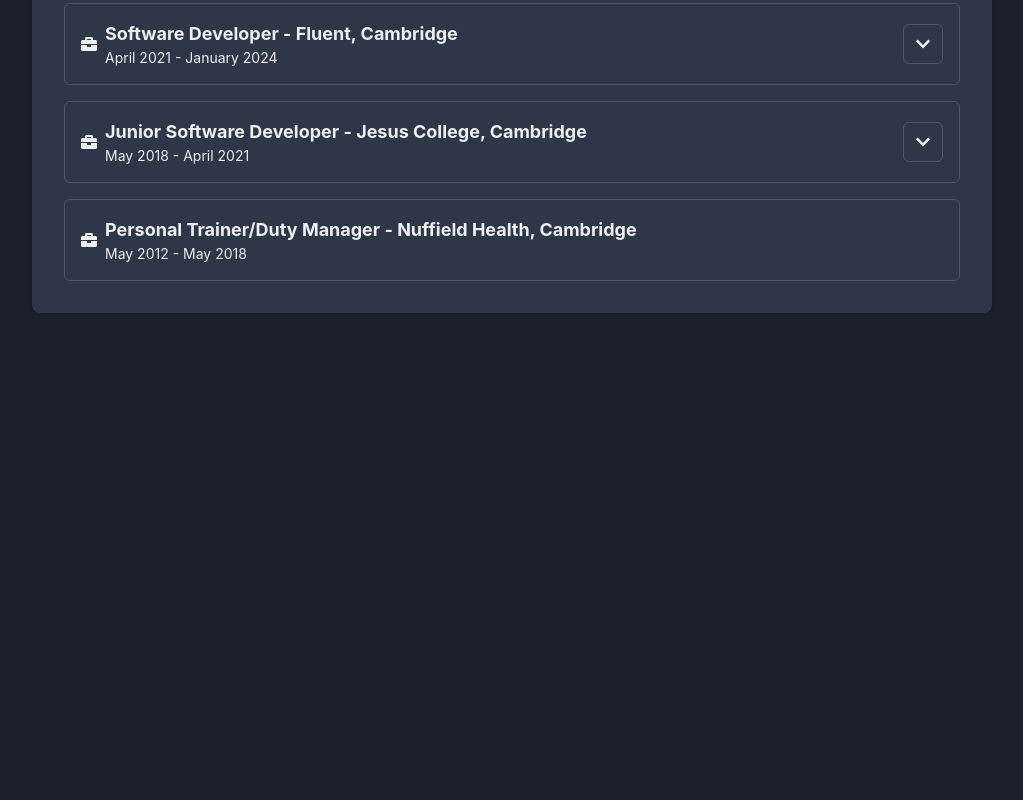
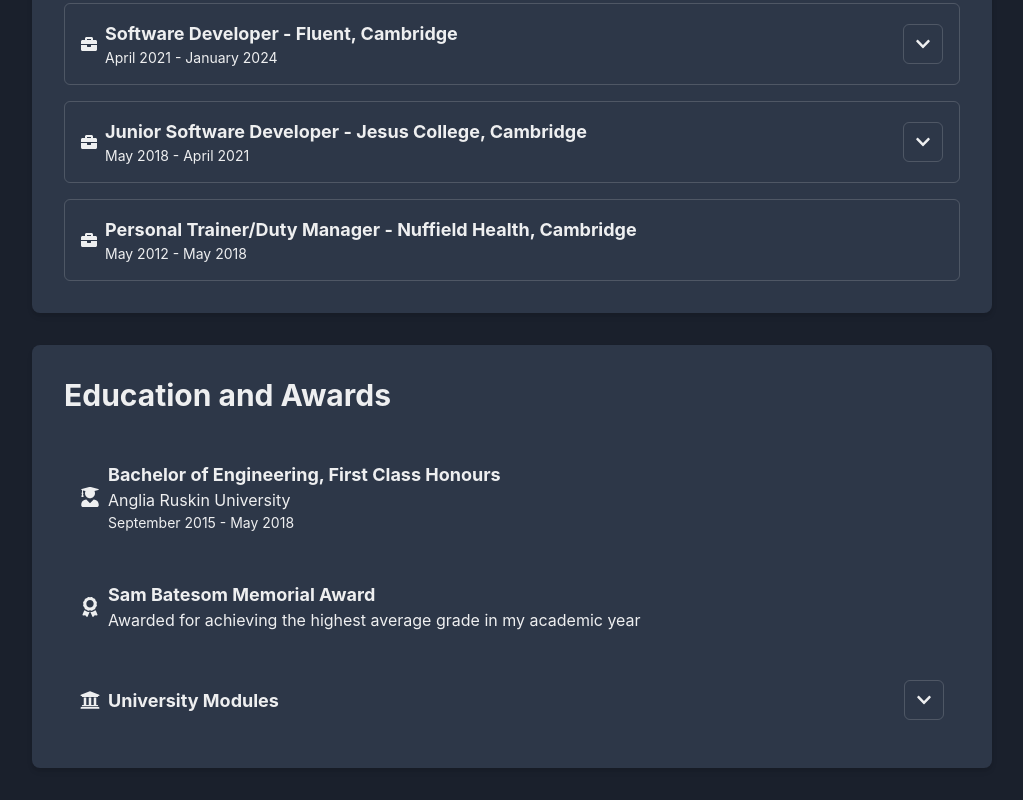
Before and after one commit to jamiebenstead/online-resume, a React (Create React App) app: page / in a window 1280 px wide. Shown: the part 1086-1886 px from the top of the page, without its empty margins (128-1151 px from the left). Before the commit the page ends 1399 px from the top, so only its background shows below. Built offline with nearby package versions, Linux system fonts and the light colour scheme.

Commit message:
Create education section

```diff
--- a/src/App.tsx
+++ b/src/App.tsx
@@ -3,6 +3,7 @@
 import { Container } from "@chakra-ui/react";
 import SkillsAndQualifications from "./components/SkillsAndQualifications";
 import WorkHistory from "./components/WorkHistory";
+import Eduction from "./components/Eduction";
 
 function App() {
   return (
@@ -10,6 +11,7 @@
       <Header />
       <SkillsAndQualifications />
       <WorkHistory />
+      <Eduction />
     </Container>
   );
 }
--- /dev/null
+++ b/src/components/Eduction.tsx
@@ -0,0 +1,161 @@
+import React from "react";
+import {
+  Box,
+  Flex,
+  HStack,
+  Icon,
+  List,
+  ListItem,
+  Text,
+  useColorModeValue,
+  Collapse,
+  IconButton,
+  useDisclosure,
+} from "@chakra-ui/react";
+import SectionHeader from "./SectionHeader";
+import {
+  FaUserGraduate,
+  FaAward,
+  FaUniversity,
+  FaChevronDown,
+  FaChevronUp,
+} from "react-icons/fa";
+
+const Eduction = () => {
+  const bgColor = useColorModeValue("gray.50", "gray.700");
+  const listItemHoverColor = useColorModeValue("gray.100", "gray.600");
+  const { isOpen, onToggle } = useDisclosure();
+
+  return (
+    <Box
+      as="section"
+      padding="8"
+      bg={bgColor}
+      borderRadius="lg"
+      boxShadow="md"
+      maxW="container.lg"
+      mx="auto"
+      my="8"
+    >
+      <SectionHeader title={"Education and Awards"} />
+      <Flex paddingTop="4">
+        <List spacing="4" width="100%">
+          <ListItem padding="4" borderRadius="md">
+            <HStack spacing="2">
+              <Icon as={FaUserGraduate} boxSize="5" />
+              <Box>
+                <Text fontSize="lg" fontWeight="bold">
+                  Bachelor of Engineering, First Class Honours
+                </Text>
+                <Text fontSize="md">Anglia Ruskin University</Text>
+                <Text fontSize="sm">September 2015 - May 2018</Text>
+              </Box>
+            </HStack>
+          </ListItem>
+          <ListItem padding="4" borderRadius="md">
+            <HStack spacing="2">
+              <Icon as={FaAward} boxSize="5" />
+              <Box>
+                <Text fontSize="lg" fontWeight="bold">
+                  Sam Batesom Memorial Award
+                </Text>
+                <Text fontSize="md">
+                  Awarded for achieving the highest average grade in my academic
+                  year
+                </Text>
+              </Box>
+            </HStack>
+          </ListItem>
+          <ListItem
+            padding="4"
+            borderRadius="md"
+            _hover={{ bg: listItemHoverColor }}
+            transition="background-color 0.2s"
+            onClick={onToggle}
+            cursor="pointer"
+          >
+            <HStack justify="space-between" spacing="4">
+              <HStack spacing="2">
+                <Icon as={FaUniversity} boxSize="5" />
+                <Box>
+                  <Text fontSize="lg" fontWeight="bold">
+                    University Modules
+                  </Text>
+                </Box>
+              </HStack>
+              <IconButton
+                icon={isOpen ? <FaChevronUp /> : <FaChevronDown />}
+                variant="outline"
+                aria-label={isOpen ? "Collapse" : "Expand"}
+              />
+            </HStack>
+            <Collapse in={isOpen} animateOpacity>
+              <Box>
+                <List spacing="2" paddingTop="2">
+                  <ListItem>
+                    <Text fontSize="sm" fontWeight="medium" color="gray.700">
+                      Database Design and Implementation:{" "}
+                      <Text as="span" fontWeight="bold" color="gray.900">
+                        87%
+                      </Text>
+                    </Text>
+                  </ListItem>
+                  <ListItem>
+                    <Text fontSize="sm" fontWeight="medium" color="gray.700">
+                      Interaction and Usability:{" "}
+                      <Text as="span" fontWeight="bold" color="gray.900">
+                        77%
+                      </Text>
+                    </Text>
+                  </ListItem>
+                  <ListItem>
+                    <Text fontSize="sm" fontWeight="medium" color="gray.700">
+                      Software Engineering:{" "}
+                      <Text as="span" fontWeight="bold" color="gray.900">
+                        82%
+                      </Text>
+                    </Text>
+                  </ListItem>
+                  <ListItem>
+                    <Text fontSize="sm" fontWeight="medium" color="gray.700">
+                      Digital Security:{" "}
+                      <Text as="span" fontWeight="bold" color="gray.900">
+                        82%
+                      </Text>
+                    </Text>
+                  </ListItem>
+                  <ListItem>
+                    <Text fontSize="sm" fontWeight="medium" color="gray.700">
+                      Image Processing:{" "}
+                      <Text as="span" fontWeight="bold" color="gray.900">
+                        86%
+                      </Text>
+                    </Text>
+                  </ListItem>
+                  <ListItem>
+                    <Text fontSize="sm" fontWeight="medium" color="gray.700">
+                      Mobile Technology:{" "}
+                      <Text as="span" fontWeight="bold" color="gray.900">
+                        81%
+                      </Text>
+                    </Text>
+                  </ListItem>
+                  <ListItem>
+                    <Text fontSize="sm" fontWeight="medium" color="gray.700">
+                      Distributed Systems Programming:{" "}
+                      <Text as="span" fontWeight="bold" color="gray.900">
+                        82%
+                      </Text>
+                    </Text>
+                  </ListItem>
+                </List>
+              </Box>
+            </Collapse>
+          </ListItem>
+        </List>
+      </Flex>
+    </Box>
+  );
+};
+
+export default Eduction;
```
